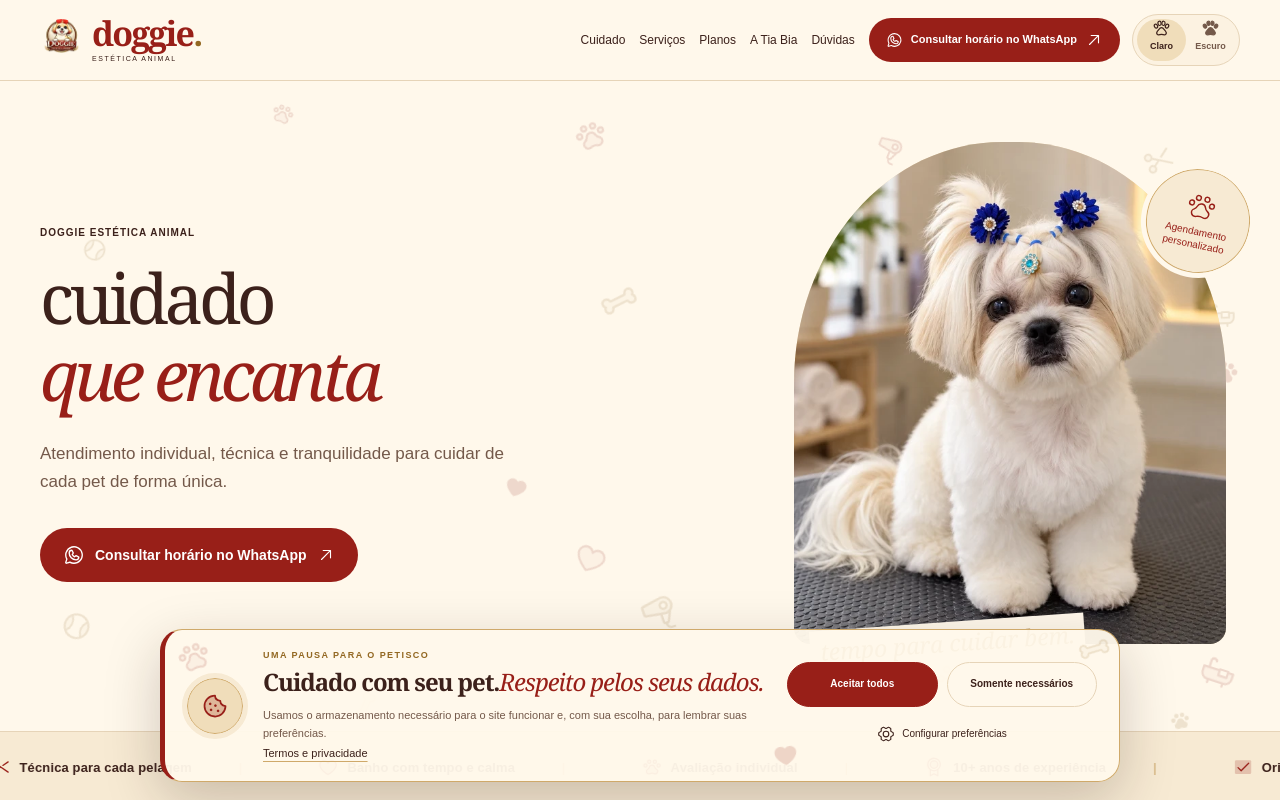
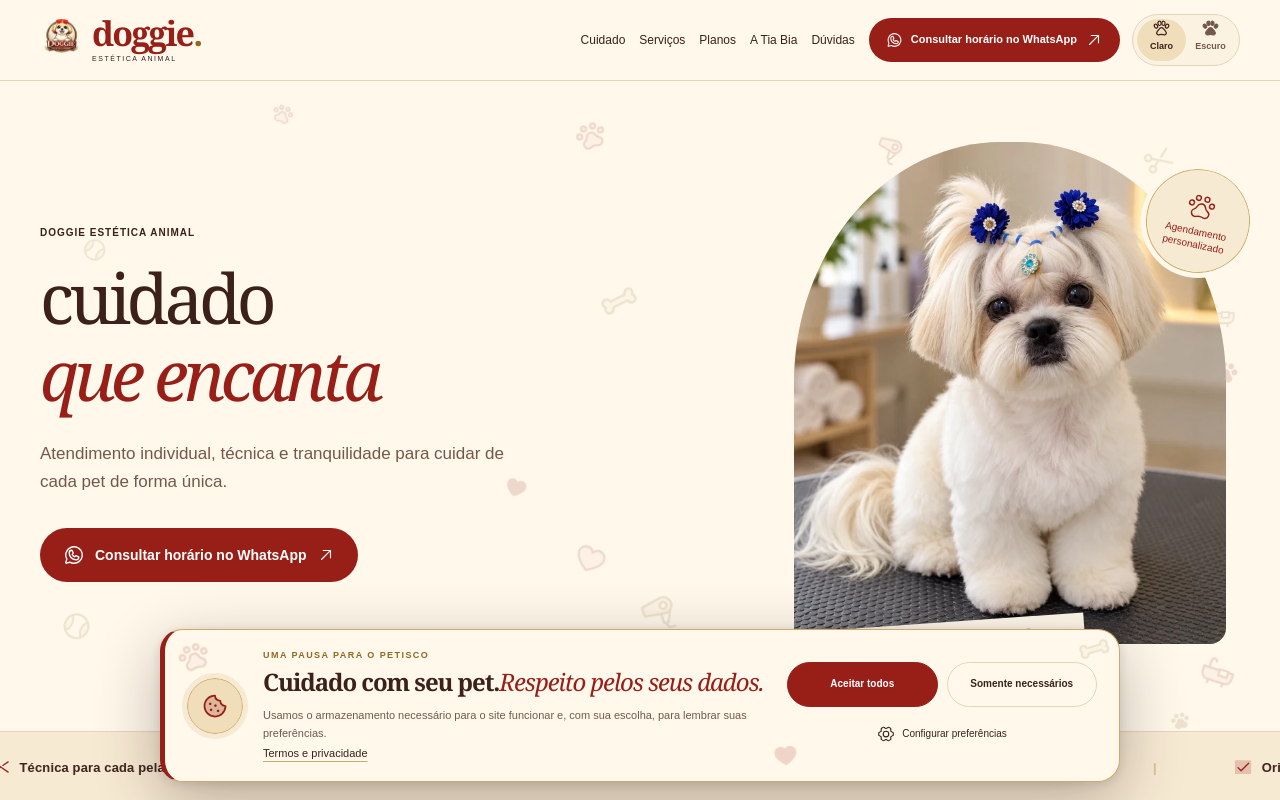
Before and after one commit to barcelos-lucas/doggie-lp, a React (Vite) app: page / in a window 1280 px wide. Shown: the top 800 px of the page. Built offline with nearby package versions, Linux system fonts and the light colour scheme.

Commit message:
fix: improve cookie notice contrast

```diff
--- a/src/styles.css
+++ b/src/styles.css
@@ -346,7 +346,7 @@ main>.section+.section{padding-top:40px}
 
 /* The first notice sits at the bottom without blocking the landing page. */
 .cookie-welcome-backdrop{inset:auto 0 0;display:flex;align-items:flex-end;justify-content:center;padding:18px 22px;background:transparent;backdrop-filter:none;pointer-events:none}
-.cookie-welcome-backdrop .cookie-banner{pointer-events:auto;width:min(100%,960px);grid-template-columns:auto minmax(0,1fr) minmax(270px,310px);align-items:center;justify-items:stretch;gap:20px;padding:20px 22px;border:1px solid var(--gold-border);border-left:5px solid var(--primary);border-top-width:1px;border-radius:22px;background:color-mix(in srgb,var(--paper) 96%,transparent);box-shadow:0 18px 55px rgb(40 22 17 / .22);text-align:left;backdrop-filter:blur(18px)}
+.cookie-welcome-backdrop .cookie-banner{pointer-events:auto;width:min(100%,960px);grid-template-columns:auto minmax(0,1fr) minmax(270px,310px);align-items:center;justify-items:stretch;gap:20px;padding:20px 22px;border:1px solid var(--gold-border);border-left:5px solid var(--primary);border-top-width:1px;border-radius:22px;background:var(--paper);box-shadow:0 20px 64px rgb(40 22 17 / .3),0 2px 12px rgb(40 22 17 / .12);text-align:left;backdrop-filter:none}
 .cookie-welcome-backdrop .cookie-mark{width:56px;height:56px;margin:0;outline-width:5px}.cookie-welcome-backdrop .cookie-copy>strong{font-size:24px;line-height:1.08}.cookie-welcome-backdrop .cookie-copy>strong br{display:none}.cookie-welcome-backdrop .cookie-copy p{max-width:500px;margin:8px 0 0;font-size:11px}.cookie-welcome-backdrop .cookie-text-button{margin-top:5px}
 .cookie-welcome-backdrop .cookie-actions{grid-template-columns:1fr 1fr;align-self:center;margin:0}.cookie-welcome-backdrop .cookie-actions .button{min-height:45px;padding:10px 13px;font-size:10px}.cookie-welcome-backdrop .cookie-configure{min-height:32px;font-size:10px}
 .cookie-welcome-backdrop .cookie-pet-details svg:nth-child(1){top:10px;left:12px}.cookie-welcome-backdrop .cookie-pet-details svg:nth-child(2){top:12px;right:14px}.cookie-welcome-backdrop .cookie-pet-details svg:nth-child(3){right:34%;bottom:8px}
```
